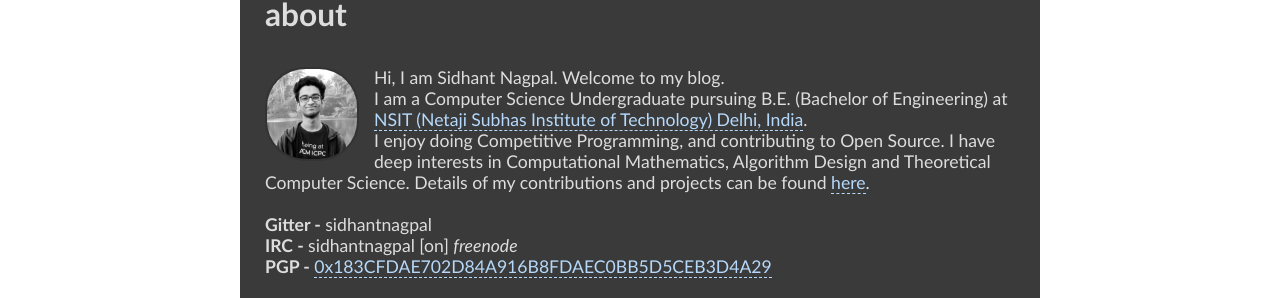
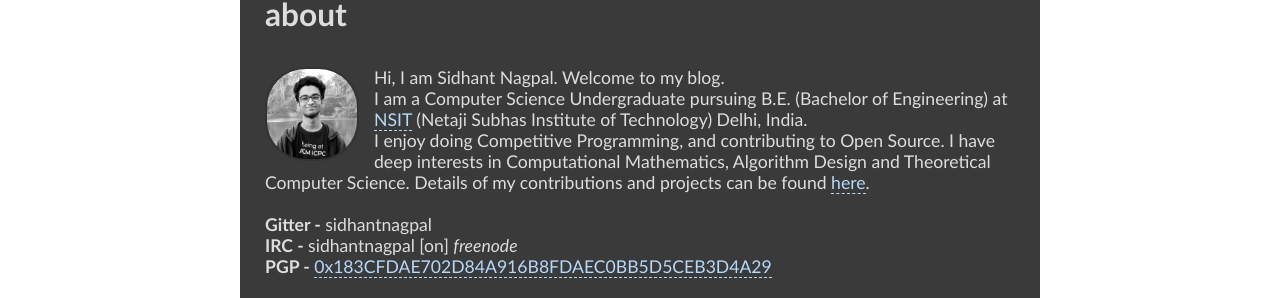
Before and after one commit to siddharth-verma60/sidhantnagpal.github.io, a Jekyll site: the page built from index.html, in a window 1280 px wide and 972 px high. Shown: the part 308-606 px from the top of the window. Built offline with Jekyll 4.4.1, drawn with Linux system fonts in a browser that asks for light colours; nearby versions of some CDN libraries; part of the change alters nothing that is shown.

Commit message:
update link in about

```diff
--- a/index.html
+++ b/index.html
@@ -14,7 +14,7 @@ layout: page
     style="float:left; margin:10px 15px 0px 0px; width:90px; background: #777; border-radius: 40px; border: 2px solid #333;"/>
     <p style="padding-top: 10px;">
     Hi, I am Sidhant Nagpal. Welcome to my blog. <br />
-    I am a Computer Science Undergraduate pursuing B.E. (Bachelor of Engineering) at <a href="http://www.nsit.ac.in/">NSIT (Netaji Subhas Institute of Technology) Delhi, India</a>.</br>
+    I am a Computer Science Undergraduate pursuing B.E. (Bachelor of Engineering) at <a href="http://www.nsit.ac.in/">NSIT</a> (Netaji Subhas Institute of Technology) Delhi, India.</br>
     I enjoy doing Competitive Programming, and contributing to Open Source. I have deep interests in Computational Mathematics, Algorithm Design and Theoretical Computer Science. Details of my contributions and projects can be found <a href="https://github.com/sidhantnagpal">here</a>.<br />
     <br />
     <b>Gitter - </b> sidhantnagpal <br />
```
Also changed, not shown: 4 other files.
